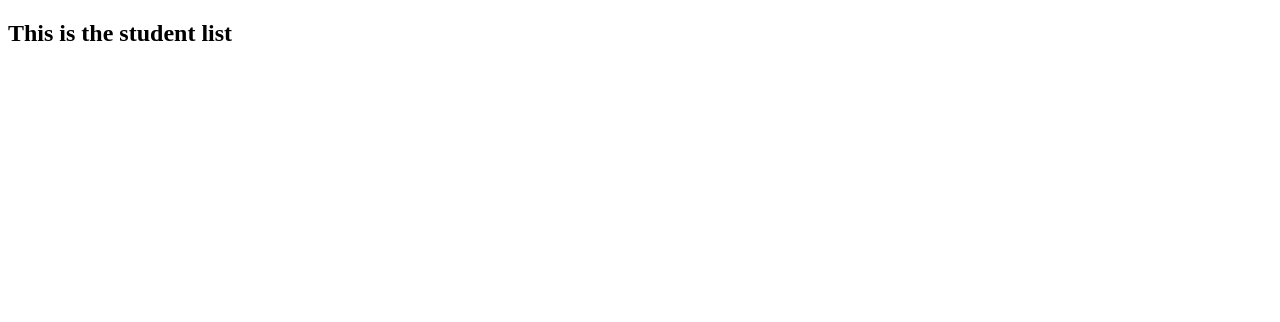
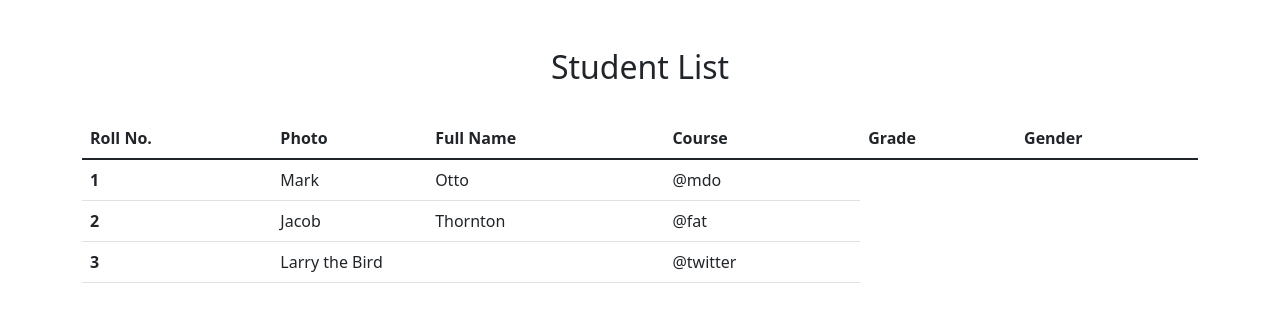
Before and after one commit to Neha218/django, a Django app: page /student-list/ in a window 1280 px wide. Shown: the top 322 px of the page. Run offline with Django 4.2, Linux system fonts and the light colour scheme; some libraries are stand-ins or nearby versions.

Commit message:
Make student directory frontend

```diff
--- a/templates/studentlist.html
+++ b/templates/studentlist.html
@@ -1,3 +1,5 @@
+{% load static %}
+
 <!DOCTYPE html>
 <html lang="en">
 <head>
@@ -5,8 +7,43 @@
     <meta http-equiv="X-UA-Compatible" content="IE=edge">
     <meta name="viewport" content="width=device-width, initial-scale=1.0">
     <title>Student List</title>
+    <link rel="stylesheet" href="{% static 'css/bootstrap.min.css' %}">
 </head>
 <body>
-    <h2>This is the student list</h2>
+    <div class="container">
+        <h2 class="text-center mt-5">Student List</h2>
+        <br>
+        <table class="table table-hover">
+            <thead>
+              <tr>
+                <th scope="col">Roll No.</th>
+                <th scope="col">Photo</th>
+                <th scope="col">Full Name</th>
+                <th scope="col">Course</th>
+                <th scope="col">Grade</th>
+                <th scope="col">Gender</th>
+              </tr>
+            </thead>
+            <tbody>
+              <tr>
+                <th scope="row">1</th>
+                <td>Mark</td>
+                <td>Otto</td>
+                <td>@mdo</td>
+              </tr>
+              <tr>
+                <th scope="row">2</th>
+                <td>Jacob</td>
+                <td>Thornton</td>
+                <td>@fat</td>
+              </tr>
+              <tr>
+                <th scope="row">3</th>
+                <td colspan="2">Larry the Bird</td>
+                <td>@twitter</td>
+              </tr>
+            </tbody>
+        </table>
+    </div>
 </body>
 </html>
```
